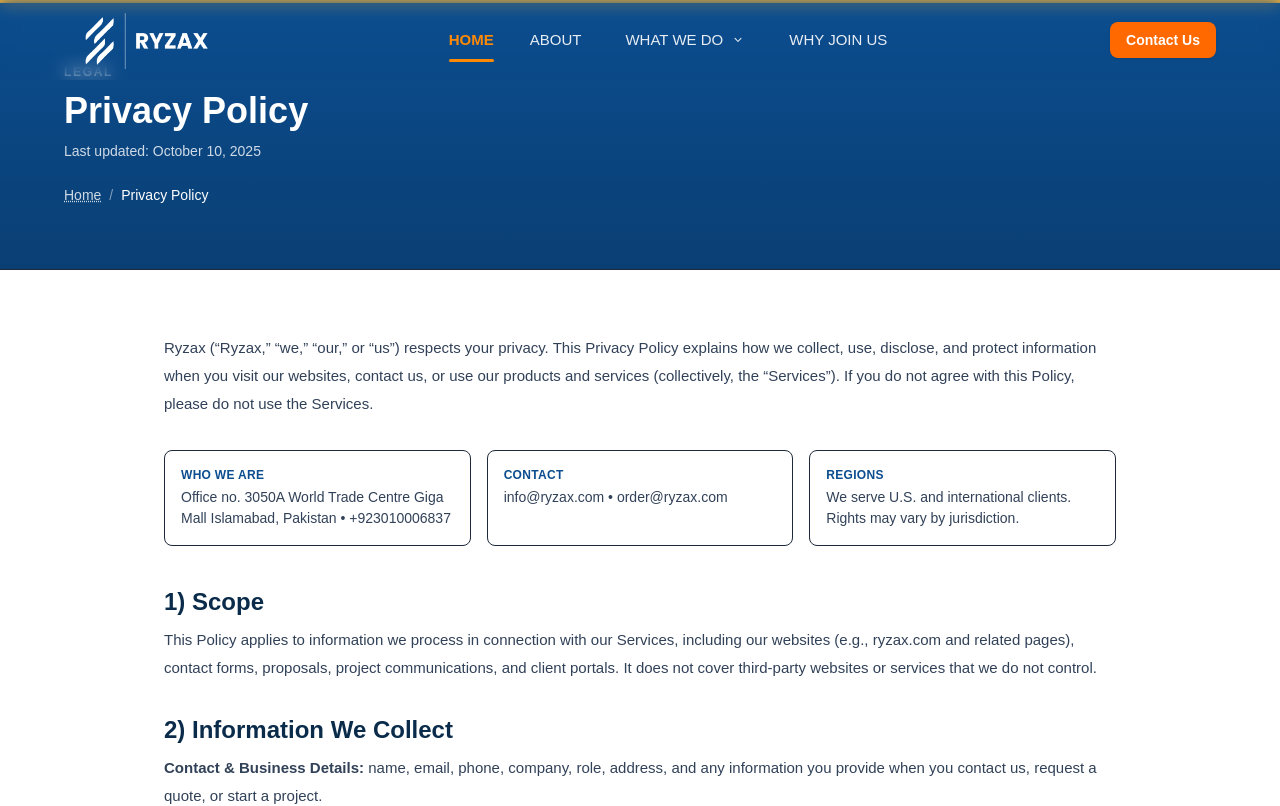
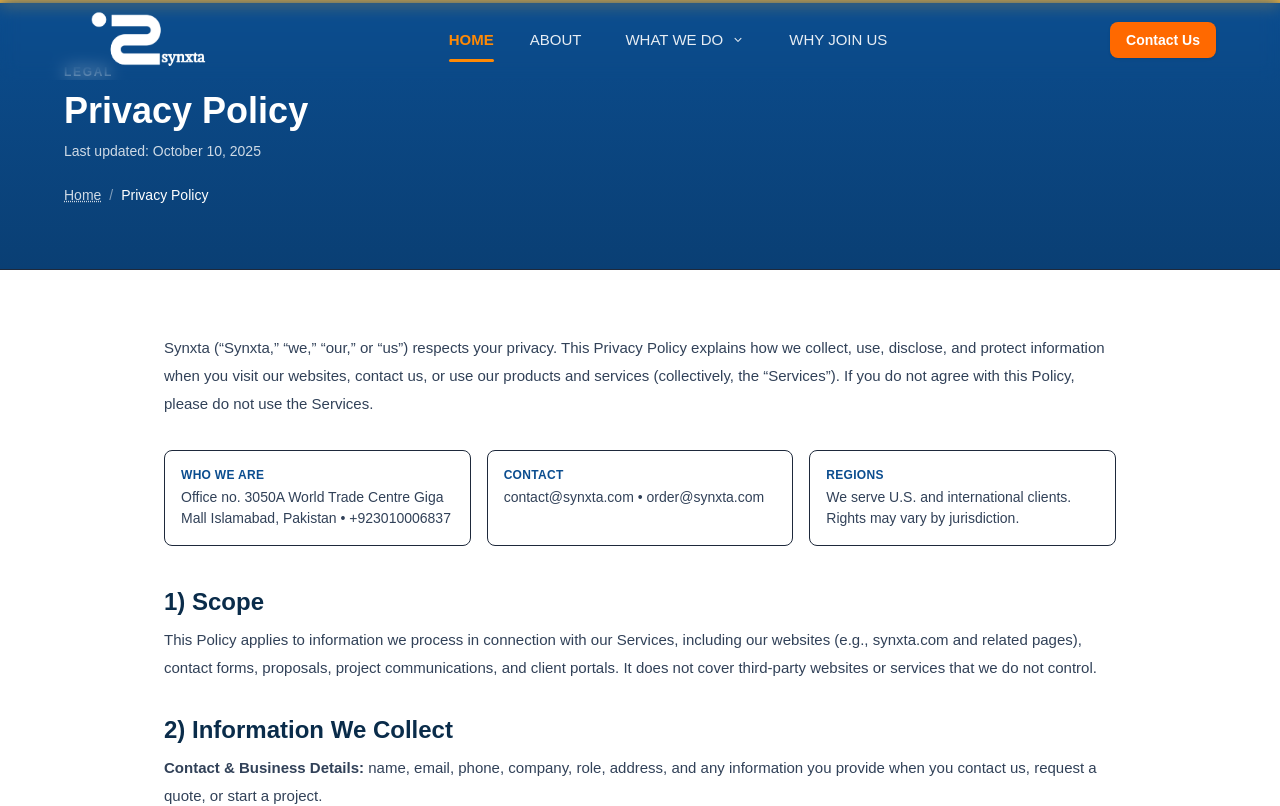
Before and after one commit to UmarHayat15/RyzaxLabs, a Next.js app: page /privacy-policy in a window 1280 px wide. Shown: the top 806 px of the page. Built offline with nearby package versions, Linux system fonts and the light colour scheme.

Commit message:
change company name from ryzax to synxta

```diff
--- a/src/app/ITconsultation/page.jsx
+++ b/src/app/ITconsultation/page.jsx
@@ -361,7 +361,7 @@
           {/* Benefits of working with SeaTech */}
           <div className="mt-16 grid lg:grid-cols-2 gap-12 items-center">
             <div>
-              <h3 className="text-2xl font-bold">Benefits of working with Ryzax</h3>
+              <h3 className="text-2xl font-bold">Benefits of working with Synxta</h3>
               <ul className="mt-4 space-y-3 text-slate-700 dark:text-slate-200">
                 <CheckItem>Dedicated resources focused on your project</CheckItem>
                 <CheckItem>Best value for your investment</CheckItem>
@@ -404,7 +404,7 @@
                 uphold well-defined processes to consistently meet delivery and quality benchmarks.
               </p>
               <p className="mt-3 text-slate-600 dark:text-slate-300">
-                <b>Ryzax is a CMMI level 3 certified organization.</b> We implement world-class
+                <b>Synxta is a CMMI level 3 certified organization.</b> We implement world-class
                 systems and streamline service delivery around your needs.
               </p>
               <p className="mt-3 text-slate-600 dark:text-slate-300">
@@ -505,7 +505,7 @@
 
           {/* Why choose us */}
           <div className="mt-16">
-            <h3 className="text-center text-3xl font-bold">Why Ryzax — because we deliver</h3>
+            <h3 className="text-center text-3xl font-bold">Why Synxta — because we deliver</h3>
             <SnapScroller items={whyCards} />
           </div>
         </div>
--- a/src/app/components/Footer.js
+++ b/src/app/components/Footer.js
@@ -13,7 +13,7 @@
             <div className="lg:col-span-1">
               <div className="footer-widget logo-widget">
                 <a href="./" className="footer-logo flex items-center w-[140px] gap-3 select-none cursor-pointer hover:scale-105 transition-transform duration-300">
-                  <img src="/images/ryzax.png" alt="Ryzax Technologies"/>
+                  <img src="/images/Synxta.png" alt="Synxta"/>
                 </a>
                 <p className="footer-text mt-4">
                   Leading IT solutions provider with 25+ years of experience. We deliver innovative technology solutions that drive business growth and digital transformation.
@@ -133,7 +133,7 @@
                     </span>
                     <div>
                       <strong>Email Us</strong>
-                      <a href="mailto:info@ryzax.com" className="hover:text-primary hover:underline transition-all duration-200">contact@ryzax.com</a>
+                      <a href="mailto:info@synxta.com" className="hover:text-primary hover:underline transition-all duration-200">contact@Synxta.com</a>
                     </div>
                   </li>
 
@@ -148,7 +148,7 @@
           <div className="grid grid-cols-1 gap-4 md:grid-cols-2 items-center">
             <div className="text-center md:text-left">
               <div className="text-sm">
-                Copyright © 2025 by <span className="font-semibold text-primary">Ryzax Technologies</span>. All Rights Reserved.
+                Copyright © 2025 by <span className="font-semibold text-primary">Synxta</span>. All Rights Reserved.
               </div>
             </div>
             <div className="md:text-right">
--- a/src/app/components/Header.js
+++ b/src/app/components/Header.js
@@ -103,8 +103,8 @@
             {/* Logo */}
             <Link href="/" className="flex w-[70px] sm:w-[170px] select-none items-center bg-transparent transition-transform hover:scale-105 px-3 py-2 rounded-lg dark:bg-transparent">
               <img
-                src="/images/ryzax.png"
-                alt="Ryzax Technologies"
+                src="/images/Synxta.png"
+                alt="Synxta"
                 className="h-auto w-full"
               />
             </Link>
@@ -348,8 +348,8 @@
             <div className="flex items-center justify-between px-5 py-4 border-b border-border">
               <Link href="/" onClick={() => setOpen(false)} className="flex items-center gap-3 px-2 py-1 rounded-lg bg-slate-900 dark:bg-transparent">
                 <img
-                  src="/images/ryzax.png"
-                  alt="Ryzax Technologies"
+                  src="/images/Synxta.png"
+                  alt="Synxta"
                   className="h-8 w-auto"
                 />
               </Link>
@@ -442,7 +442,7 @@
                 {/* Meta */}
                 <li className="pt-3">
                   <div className="rounded-lg border border-border bg-card/50 p-3 text-[13px] text-muted-foreground">
-                    <p className="font-semibold text-primary">Ryzax Technologies</p>
+                    <p className="font-semibold text-primary">Synxta</p>
                     <p>Building the Future of Digital</p>
                     <p>Islamabad, Pakistan</p>
                     <div className="mt-2 flex items-center gap-3">
@@ -452,9 +452,9 @@
                       <span className="h-3 w-px bg-border" />
                       <Link
                         className="underline decoration-dotted hover:text-primary transition-colors"
-                        href="mailto:info@ryzax.com"
+                        href="mailto:info@synxta.com"
                       >
-                        info@ryzax.com
+                        contact@synxta.com
                       </Link>
                     </div>
                   </div>
--- a/src/app/components/Hero.js
+++ b/src/app/components/Hero.js
@@ -3,7 +3,7 @@
 import { useEffect, useRef, useState } from "react";
 import Link from "next/link";
 
-/** Ryzax Technologies Hero Slider — Professional showcase with theme support, auto-play, crossfade, Ken Burns, parallax, dots, keyboard, swipe */
+/** Synxta Hero Slider — Professional showcase with theme support, auto-play, crossfade, Ken Burns, parallax, dots, keyboard, swipe */
 
 const SLIDES = [
   {
@@ -122,7 +122,7 @@
       onTouchStart={onTouchStart}
       onTouchEnd={onTouchEnd}
       aria-roledescription="carousel"
-      aria-label="Ryzax Technologies services hero"
+      aria-label="Synxta services hero"
     >
       {/* Slides */}
       {SLIDES.map((s, i) => {
--- a/src/app/contact/page.js
+++ b/src/app/contact/page.js
@@ -24,7 +24,7 @@
     e.preventDefault();
     setSending(true);
 
-    const mailto = `mailto:info@ryzax.com?subject=Contact from ${form.name}&body=Name: ${form.name}%0D%0AEmail: ${form.email}%0D%0ATopic: ${form.topic}%0D%0A%0D%0AMessage:%0D%0A${form.message}`;
+    const mailto = `mailto:info@synxta.com?subject=Contact from ${form.name}&body=Name: ${form.name}%0D%0AEmail: ${form.email}%0D%0ATopic: ${form.topic}%0D%0A%0D%0AMessage:%0D%0A${form.message}`;
 
     setTimeout(() => {
       setSending(false);
@@ -72,7 +72,7 @@
                 <h3 className="text-xl font-bold text-foreground mb-3">Call Us</h3>
                 <p className="text-muted-foreground mb-4">Speak directly with our team</p>
                 <a href="tel:+923001234567" className="text-primary font-semibold hover:underline">
-            +92 3010 006837
+            +92 301 0006837
                 </a>
               </div>
             </div>
@@ -88,8 +88,8 @@
                 </div>
                 <h3 className="text-xl font-bold text-foreground mb-3">Email Us</h3>
                 <p className="text-muted-foreground mb-4">Send us a detailed message</p>
-                <a href="mailto:info@ryzax.com" className="text-primary font-semibold hover:underline">
-                  info@ryzax.com
+                <a href="mailto:info@synxta.com" className="text-primary font-semibold hover:underline">
+                  contact@synxta.com
                 </a>
               </div>
             </div>
--- a/src/app/devops/page.jsx
+++ b/src/app/devops/page.jsx
@@ -121,7 +121,7 @@
     {
       name: "Sarah Chen",
       role: "CTO at TechFlow",
-      content: "RyzaxLabs transformed our deployment process. We went from weekly releases to multiple daily deployments with zero downtime.",
+      content: "Synxta transformed our deployment process. We went from weekly releases to multiple daily deployments with zero downtime.",
       rating: 5
     },
     {
@@ -580,7 +580,7 @@
       <section className="py-20">
         <div className="max-w-7xl mx-auto px-4 sm:px-6 lg:px-8">
           <div className="text-center mb-16">
-            <div className="inline-flex items-center gap-2 bg-blue-50 dark:bg-blue-900/20 text-blue-600 dark:text-blue-400 px-4 py-2 rounded-full text-sm font-medium mb-6">
+            <div className="inline-flex items-center gap-2 bg-blue-900/20 dark:bg-blue-900/20 text-blue-600 dark:text-blue-400 px-4 py-2 rounded-full text-sm font-medium mb-6">
               <Settings className="w-4 h-4" />
               Comprehensive DevOps Solutions
             </div>
@@ -609,7 +609,7 @@
                   <service.icon className="w-8 h-8 text-white" />
                 </div>
 
-                <h3 className="text-xl font-bold mb-3 group-hover:text-blue-600 dark:group-hover:text-blue-400 transition-colors">
+                <h3 className="text-xl font-bold mb-3 group-hover:text-blue-400 text-blue-400 dark:group-hover:text-blue-400 transition-colors">
                   {service.title}
                 </h3>
 
--- a/src/app/privacy-policy/page.jsx
+++ b/src/app/privacy-policy/page.jsx
@@ -1,7 +1,7 @@
 import Link from "next/link";
 
 export const metadata = {
-  title: "Privacy Policy | Ryzax",
+  title: "Privacy Policy | Synxta",
   description:
     "Privacy Policy for Rssyzax. Learn how we collect, use, and protect your information across our digital products and services.",
 };
@@ -38,7 +38,7 @@
       <section className="py-12 sm:py-16">
         <div className="mx-auto max-w-[1000px] px-6">
           <p className="text-[15px] leading-7 text-slate-700">
-            Ryzax (“Ryzax,” “we,” “our,” or “us”) respects your privacy. This
+            Synxta (“Synxta,” “we,” “our,” or “us”) respects your privacy. This
             Privacy Policy explains how we collect, use, disclose, and protect information when you
             visit our websites, contact us, or use our products and services (collectively, the
             “Services”). If you do not agree with this Policy, please do not use the Services.
@@ -54,7 +54,7 @@
             <div className="rounded-lg border border-slate-200 p-4">
               <p className="text-xs font-semibold tracking-wide text-[#0B4D8F]">CONTACT</p>
               <p className="mt-1 text-[14px] text-slate-700">
-                info@ryzax.com • order@ryzax.com
+                contact@synxta.com • order@synxta.com
               </p>
             </div>
             <div className="rounded-lg border border-slate-200 p-4">
@@ -68,7 +68,7 @@
           <h2 className="mt-10 text-2xl font-bold">1) Scope</h2>
           <p className="mt-2 text-[15px] leading-7 text-slate-700">
             This Policy applies to information we process in connection with our Services, including
-            our websites (e.g., ryzax.com and related pages), contact forms, proposals,
+            our websites (e.g., synxta.com and related pages), contact forms, proposals,
             project communications, and client portals. It does not cover third-party websites or
             services that we do not control.
           </p>
@@ -201,9 +201,9 @@
               To exercise rights, email{" "}
               <a
                 className="underline decoration-dotted text-[#0B4D8F] hover:brightness-110"
-                href="mailto:info@ryzax.com"
+                href="mailto:contact@synxta.com"
               >
-                info@ryzax.com
+                contact@synxta.com
               </a>{" "}
               with “Privacy Request” in the subject. We may need to verify your identity.
             </p>
@@ -240,7 +240,7 @@
           <h2 className="mt-8 text-2xl font-bold">18) Contact Us</h2>
           <div className="mt-3 rounded-lg border border-slate-200 p-5">
             <p className="text-[15px] leading-7 text-slate-700">
-              <span className="font-semibold">Ryzax </span> <br />
+              <span className="font-semibold">Synxta </span> <br />
           Office no. 3050A World Trade Centre <br />
            Giga Mall Islamabad, Pakistan
             </p>
@@ -252,10 +252,10 @@
                 Call: 923010006837
               </a>
               <a
-                href="mailto:info@ryzax.com"
+                href="mailto:info@synxta.com"
                 className="inline-flex items-center rounded-md bg-[#0B4D8F] px-3 py-2 text-sm font-semibold text-white shadow-sm hover:brightness-110"
               >
-                Email: info@ryzax.com
+                Email: contact@synxta.com
               </a>
             </div>
           </div>
```
Also changed, not shown: src/app/layout.js (+12 -12 lines), public/images/Synxta.png (added), public/logo.png (deleted).
